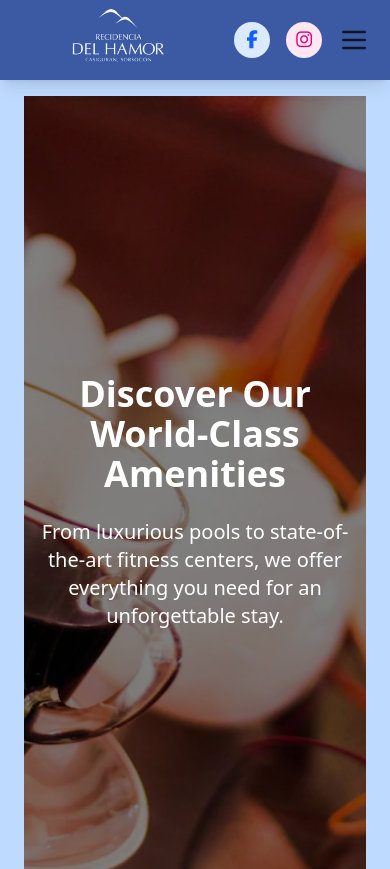
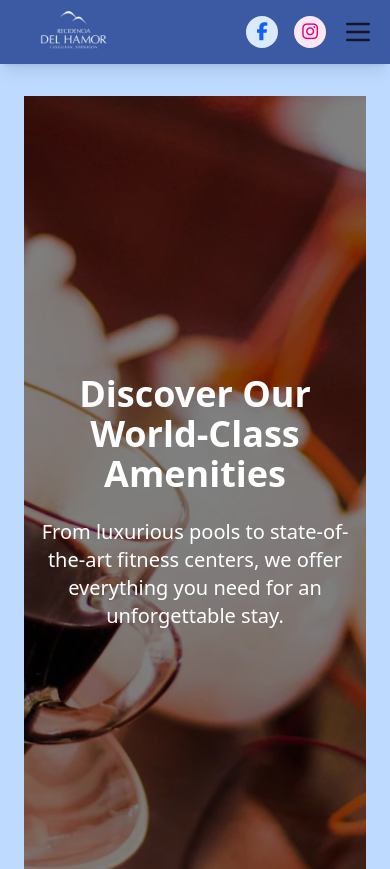
Before and after one commit to paoloespaldon/espaldon_midtermproject, a website: page Amenities.html in a window 390 px wide. Shown: the top 869 px of the page. Drawn offline with nearby package versions, Linux system fonts and the light colour scheme.

Commit message:
Updated all files

```diff
--- a/Amenities.html
+++ b/Amenities.html
@@ -19,21 +19,20 @@
     <!-- ==================== -->
     <!-- Navigation Section -->
     <!-- ==================== -->
-    <nav class="fixed top-0 left-0 w-full h-20 bg-blue-900/80 backdrop-blur-md shadow-lg px-5 flex justify-between items-center z-50">
+    <nav class="fixed top-0 left-0 w-full h-16 md:h-24 bg-blue-900/80 backdrop-blur-md shadow-lg px-4 md:px-5 flex justify-between items-center z-50">
         <!-- Branding -->
-        <div class="flex items-center space-x-4 pl-10 mt-2">
+        <div class="flex items-center space-x-4 pl-4 md:pl-10 mt-2 md:mt-4"> <!-- Adjusted padding and margin for responsiveness -->
             <!-- Adjusted Logo -->
-            <div class="w-28 h-auto flex items-end">
+            <div class="w-20 md:w-28 h-auto flex items-end"> <!-- Adjusted logo width for smaller screens -->
                 <img src="assets/log.png" alt="Logo" class="w-full h-auto object-contain object-bottom">
             </div>
         </div>
-
 
         <!-- Desktop Navigation -->
         <ul class="hidden md:flex space-x-6">
             <li><a href="index.html" class="text-base font-sans font-bold uppercase text-gray-900 hover:text-white transition">Home</a></li>
             <li><a href="Accommodation.html" class="text-base font-sans font-bold uppercase text-gray-900 hover:text-white transition">Accommodation</a></li>
-            <li><a href="Amenities.htmlS" class="text-base font-sans font-bold uppercase text-white underline transition hover:text-gray-300">Amenities</a></li>
+            <li><a href="Amenities.html" class="text-base font-sans font-bold uppercase text-white underline transition hover:text-gray-300">Amenities</a></li>
             <li><a href="Contact.html" class="text-base font-sans font-bold uppercase text-gray-900 hover:text-white transition">Contact</a></li>
         </ul>
 
@@ -54,11 +53,11 @@
             <!-- Mobile Social & Menu -->
             <div class="flex md:hidden items-center space-x-4">
                 <a href="https://web.facebook.com/recidenciadelhamor" target="_blank" rel="noopener noreferrer"
-                   class="flex-shrink-0 h-9 w-9 rounded-full bg-blue-100 flex items-center justify-center hover:bg-blue-200 transition">
+                   class="flex-shrink-0 h-8 w-8 rounded-full bg-blue-100 flex items-center justify-center hover:bg-blue-200 transition">
                     <i class="fab fa-facebook-f text-blue-600 text-lg"></i>
                 </a>
                 <a href="https://instagram.com" target="_blank" rel="noopener noreferrer"
-                   class="flex-shrink-0 h-9 w-9 rounded-full bg-pink-100 flex items-center justify-center hover:bg-pink-200 transition">
+                   class="flex-shrink-0 h-8 w-8 rounded-full bg-pink-100 flex items-center justify-center hover:bg-pink-200 transition">
                     <i class="fab fa-instagram text-pink-600 text-lg"></i>
                 </a>
 
@@ -68,11 +67,10 @@
                         <path stroke-linecap="round" stroke-linejoin="round" stroke-width="2" d="M4 6h16M4 12h16M4 18h16"/>
                     </svg>
                 </button>
-
             </div>
-
         </div>
     </nav>
+
 
     <!-- ==================== -->
     <!-- Mobile Menu -->
```
Also changed, not shown: Contact.html (+6 -8 lines), index.html (+5 -8 lines).
